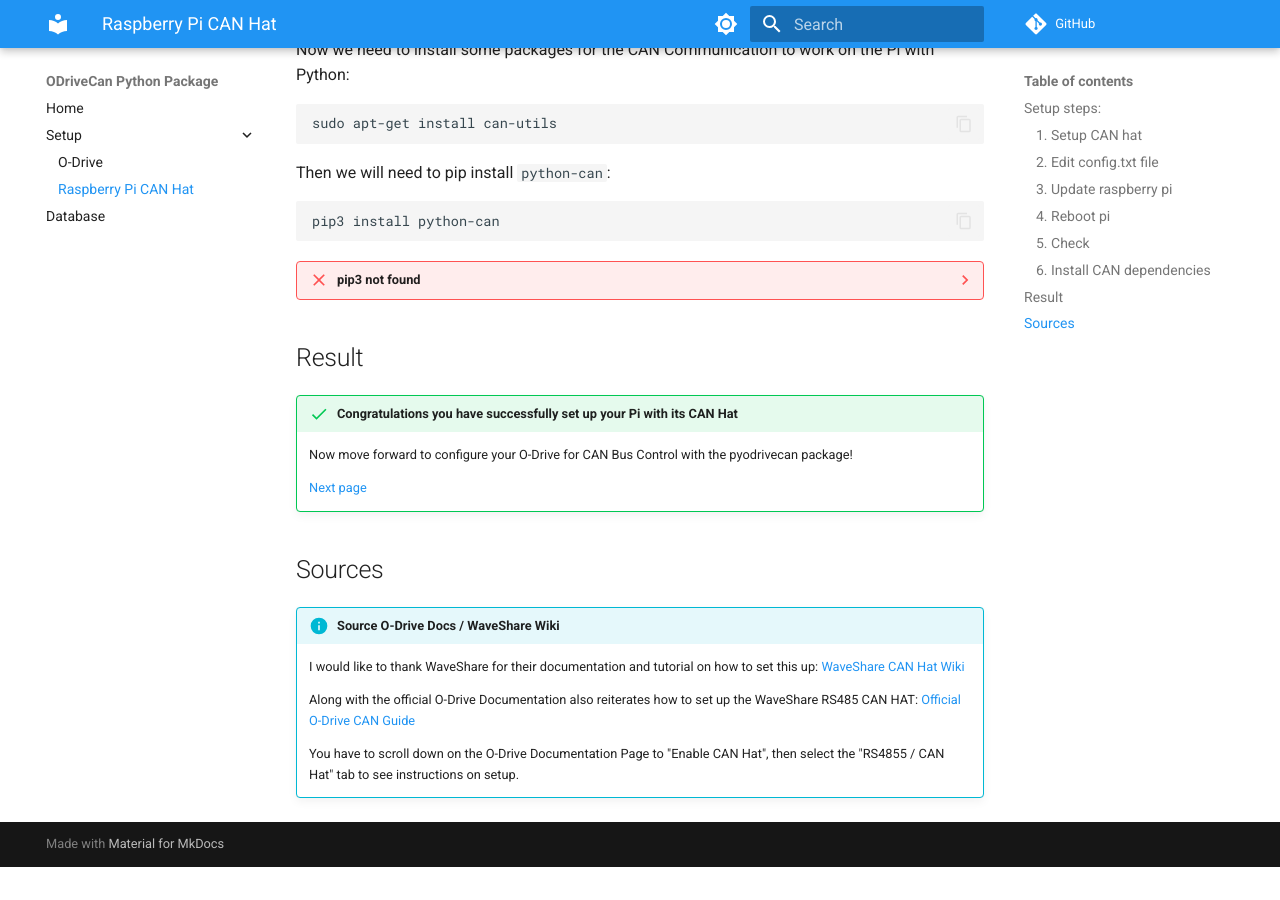
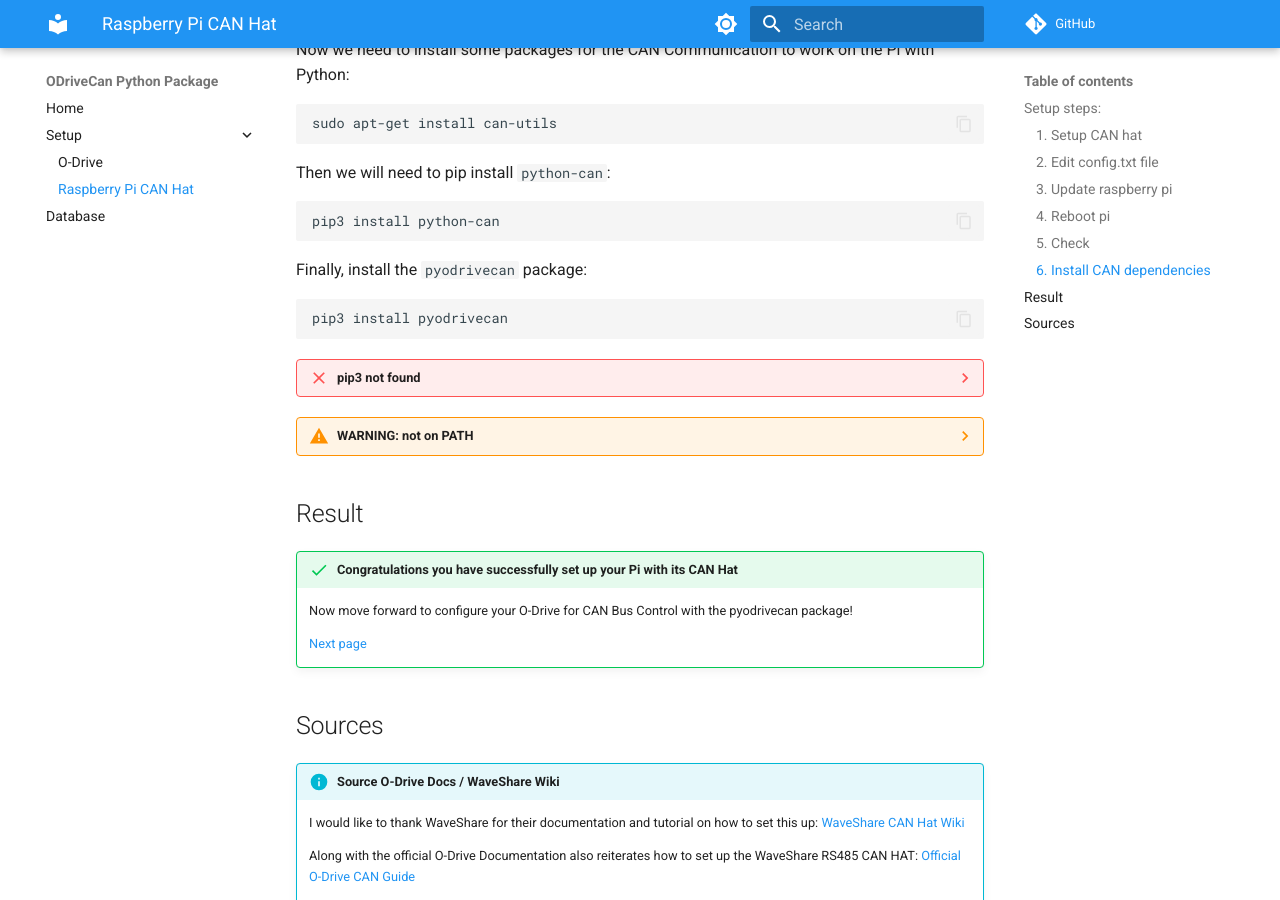
Before and after one commit to dylanballback/ODriveCan, an MkDocs documentation site: the page built from docs/setup/canhat/setup.md, in a window 1280 px wide and 900 px high, scrolled down 2589 px. Built offline with MkDocs 1.6.1 and Material for MkDocs 9.7.7, drawn with Linux system fonts in a browser that asks for light colours; comment, search, counter and statistics services are not loaded; before the commit the page ends 3456 px from its top, so only the background shows below that.

Commit message:
update docs for pip install error

````diff
--- a/docs/setup/canhat/setup.md
+++ b/docs/setup/canhat/setup.md
@@ -100,9 +100,22 @@
 pip3 install python-can
 ```
 
+Finally, install the `pyodrivecan` package:
+```bash
+pip3 install pyodrivecan
+```
+
 ??? failure "pip3 not found"
     If you get an error and don't have pip run the command `sudo apt-get install python3-pip` to install it.
     Then re-run `pip3 install python-can` command.
+    ![Check if config.txt was successfully edited](images/020.png)
+
+??? warning "WARNING: not on PATH"
+    If you get this warning after you pip3 install python-can, run this command to fix:
+    ```
+    echo 'export PATH="$HOME/.local/bin:$PATH"' >> ~/.bashrc && source ~/.bashrc
+    ```
+    ![Check if config.txt was successfully edited](images/021.png)
 
 ## Result
 !!! success "Congratulations you have successfully set up your Pi with its CAN Hat"
````
Also changed, not shown: docs/setup/canhat/images/20.png (added), docs/setup/canhat/images/21.png (added).
